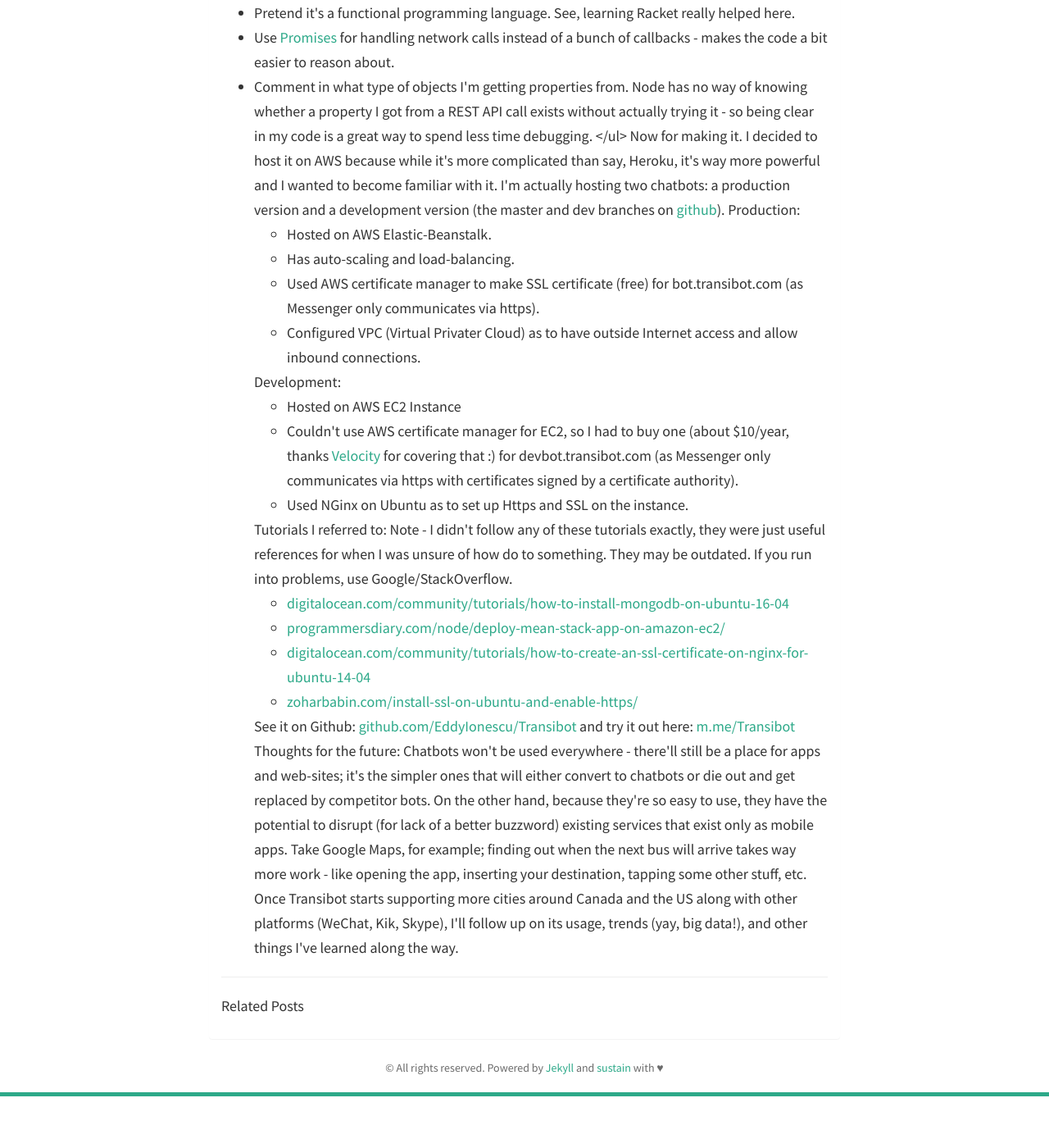
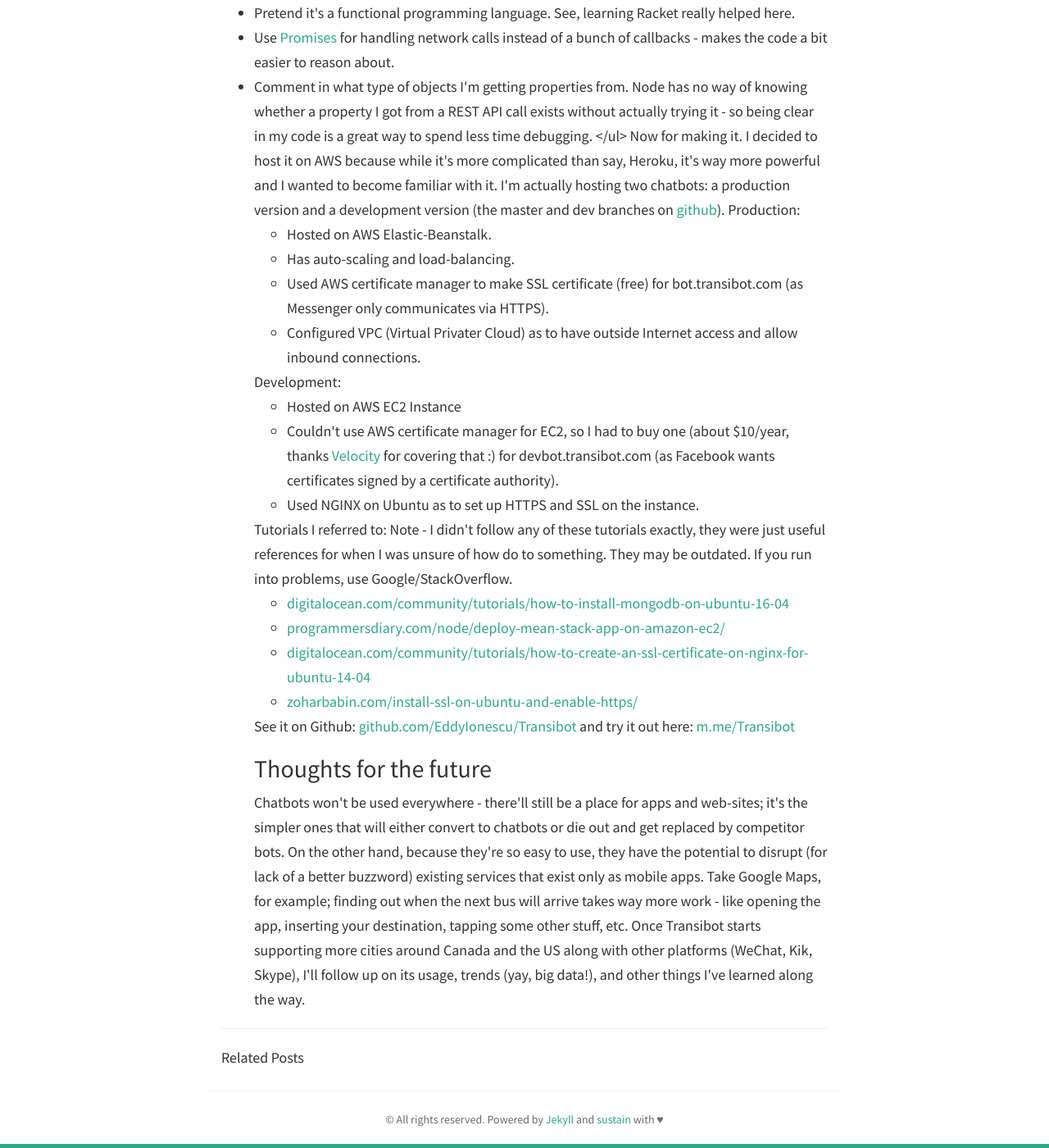
Before and after one commit to EddyIonescu/eddyionescu.github.io, a Jekyll site: the page built from _posts/2017-01-30-Reflecting on Transibot.md, in a window 1280 px wide and 1400 px high, scrolled down 2474 px. Shown: the whole window at 82% size. Built offline with Jekyll 4.4.1, drawn with Linux system fonts in a browser that asks for light colours; nearby versions of some CDN libraries; our own code applies the rules of GitHub Pages for plain Markdown files; before the commit the page ends 3811 px from its top, so only the background shows below that.

Commit message:
Update 2017-01-30-Reflecting on Transibot.md

```diff
--- a/_posts/2017-01-30-Reflecting on Transibot.md
+++ b/_posts/2017-01-30-Reflecting on Transibot.md
@@ -73,15 +73,15 @@
 <ul>
 <li>Hosted on AWS Elastic-Beanstalk.</li>
 <li>Has auto-scaling and load-balancing.</li>
-<li>Used AWS certificate manager to make SSL certificate (free) for bot.transibot.com (as Messenger only communicates via https).</li>
+<li>Used AWS certificate manager to make SSL certificate (free) for bot.transibot.com (as Messenger only communicates via HTTPS).</li>
 <li>Configured VPC (Virtual Privater Cloud) as to have outside Internet access and allow inbound connections.</li>
 </ul>
 
 Development:
 <ul>
 <li>Hosted on AWS EC2 Instance</li>
-<li>Couldn't use AWS certificate manager for EC2, so I had to buy one (about $10/year, thanks <a href="http://velocity.uwaterloo.ca">Velocity</a> for covering that :) for devbot.transibot.com (as Messenger only communicates via https with certificates signed by a certificate authority).</li>
-<li>Used NGinx on Ubuntu as to set up Https and SSL on the instance.</li>
+<li>Couldn't use AWS certificate manager for EC2, so I had to buy one (about $10/year, thanks <a href="http://velocity.uwaterloo.ca">Velocity</a> for covering that :) for devbot.transibot.com (as Facebook wants certificates signed by a certificate authority).</li>
+<li>Used NGINX on Ubuntu as to set up HTTPS and SSL on the instance.</li>
 </ul>
 
 Tutorials I referred to:
@@ -96,10 +96,13 @@
 
 See it on Github: <a href="https://github.com/EddyIonescu/Transibot">github.com/EddyIonescu/Transibot</a> and try it out here: <a href="https://m.me/Transibot">m.me/Transibot</a>
 
-Thoughts for the future:
+
+<h2 id="l4">Thoughts for the future</h2>
 
 Chatbots won't be used everywhere - there'll still be a place for apps and web-sites; it's the simpler ones that will either convert to chatbots or die out and get replaced by competitor bots.
+
 On the other hand, because they're so easy to use, they have the potential to disrupt (for lack of a better buzzword) existing services that exist only as mobile apps.
+
 Take Google Maps, for example; finding out when the next bus will arrive takes way more work - like opening the app, inserting your destination, tapping some other stuff, etc.
 
 Once Transibot starts supporting more cities around Canada and the US along with other platforms (WeChat, Kik, Skype), I'll follow up on its usage, trends (yay, big data!), and other things I've learned along the way.
```
